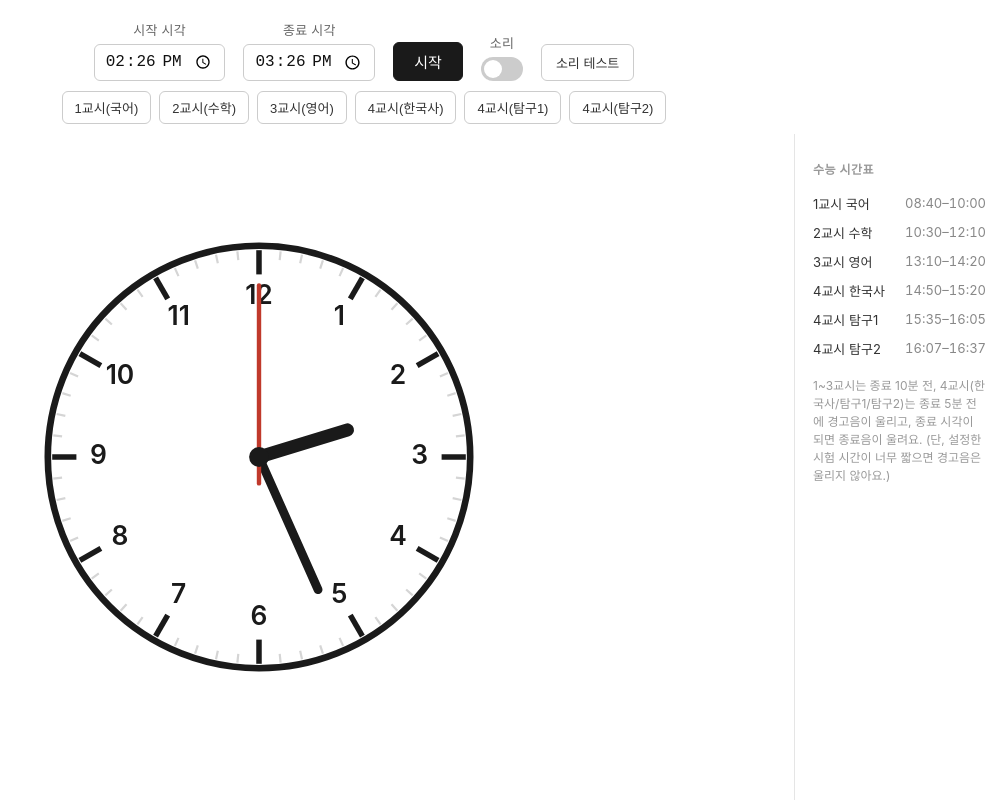
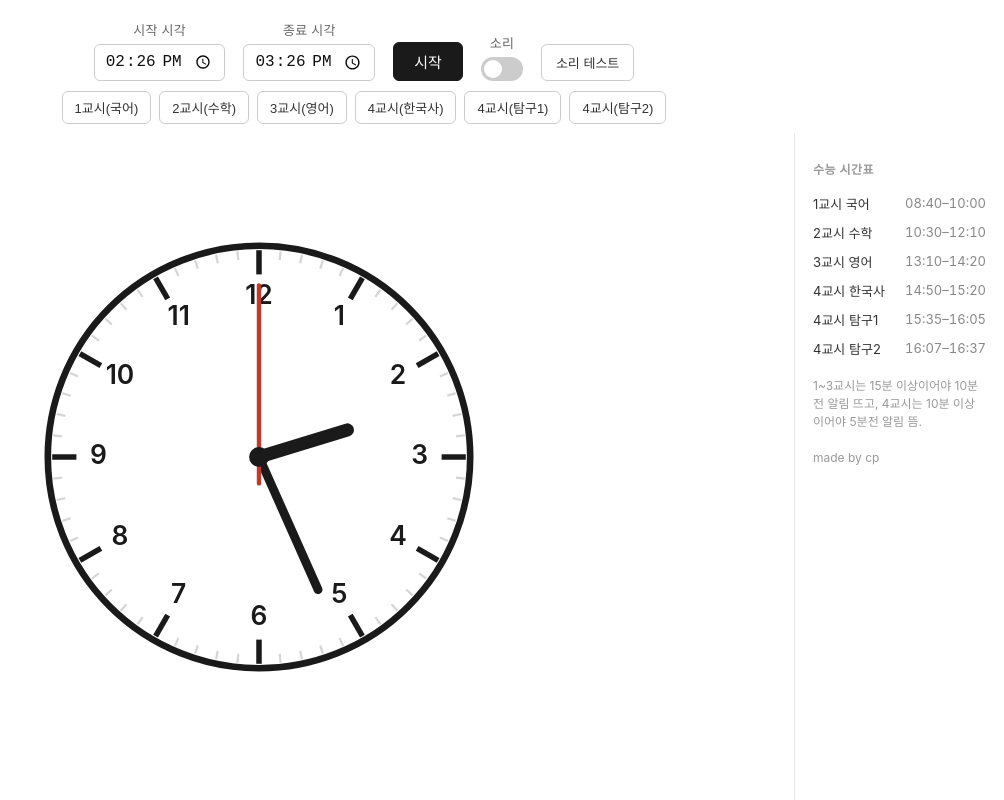
Before and after one commit to CPisGod/examclock, a plain HTML site: page index.html in a window 1280 px wide. Shown: the whole page, without its empty margins (276-1280 px from the left). Drawn offline with Linux system fonts and the light colour scheme.

Commit message:
Revise class warning message in index.html
Updated warning message for class durations and added attribution.

```diff
--- a/index.html
+++ b/index.html
@@ -66,8 +66,7 @@
         <tr><td>4교시 탐구2</td><td class="time">16:07–16:37</td></tr>
       </table>
       <p class="sound-note">
-        1~3교시는 종료 10분 전, 4교시(한국사/탐구1/탐구2)는 종료 5분 전에 경고음이 울리고,
-        종료 시각이 되면 종료음이 울려요. (단, 설정한 시험 시간이 너무 짧으면 경고음은 울리지 않아요.)
+        1~3교시는 15분 이상이어야 10분전 알림 뜨고, 4교시는 10분 이상이어야 5분전 알림 뜸.<br><br>made by cp
       </p>
     </div>
   </div>
```
